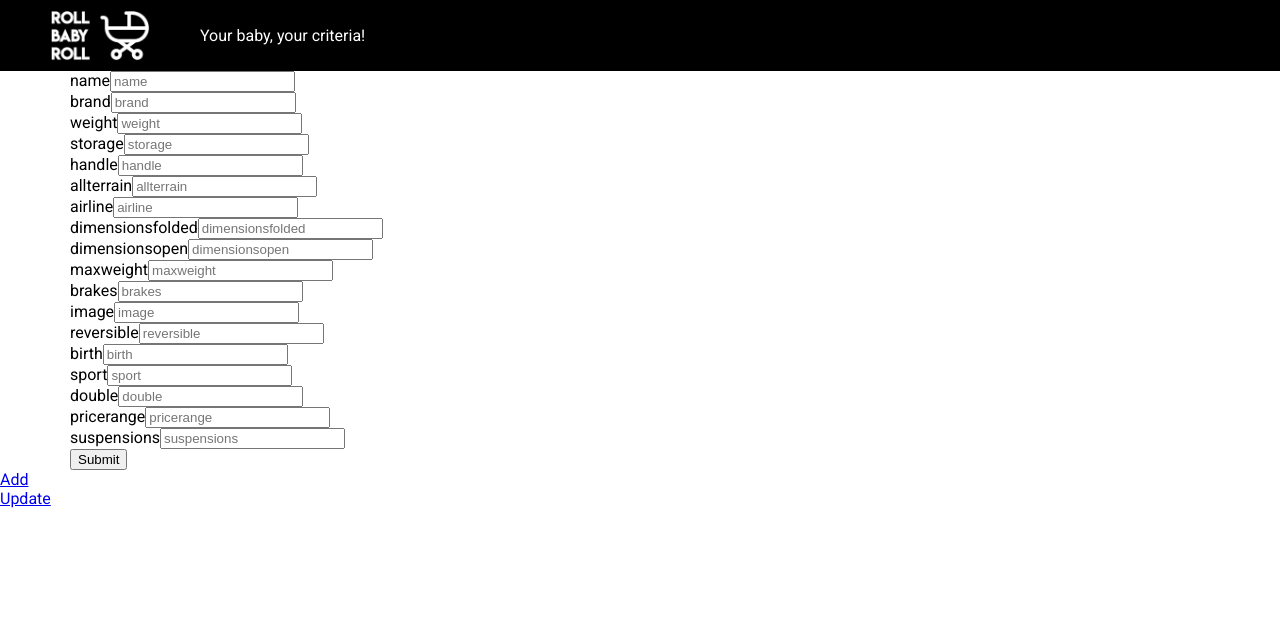
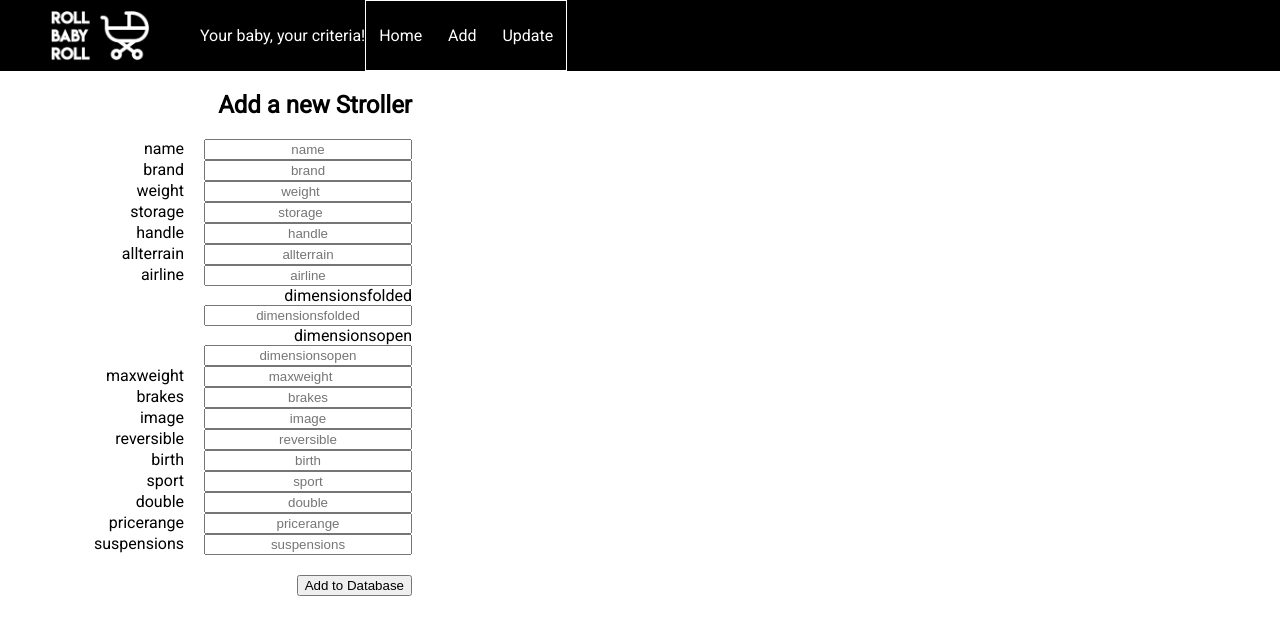
Before and after one commit to Thibault-d/RollBabyRoll-Front, a React (Create React App) app: page /add in a window 1280 px wide. Shown: the top 634 px of the page. Built offline with nearby package versions, Linux system fonts and the light colour scheme.

Commit message:
Added firebase to git ignore, created detail view and API route

```diff
--- a/package.json
+++ b/package.json
@@ -7,6 +7,7 @@
     "@testing-library/react": "^9.5.0",
     "@testing-library/user-event": "^7.2.1",
     "axios": "^0.19.2",
+    "firebase": "^7.14.4",
     "react": "^16.13.1",
     "react-dom": "^16.13.1",
     "react-router-dom": "^5.1.2",
--- a/src/App.css
+++ b/src/App.css
@@ -127,3 +127,22 @@ body {
   cursor: pointer;
   /* Cursor on hover */
 }
+
+.Form{
+  width: 30%;
+  text-align: right;
+}
+
+.Inputs{
+  margin-left: 20px;
+  width: 200px;
+  text-align: center;
+}
+
+.Submit-button {
+  margin-top: 20px;
+}
+
+.Update {
+  margin-top: 50px;
+}
--- a/src/App.js
+++ b/src/App.js
@@ -1,13 +1,12 @@
 import React from "react";
-import { Link, Route, Switch } from "react-router-dom";
+import { Route, Switch } from "react-router-dom";
 import "./App.css";
-
 
 import Strollers from "./views/Strollers";
 import AddStrollers from "./views/AddStroller";
 import UpdateStroller from "./views/UpdateStroller";
 import Header from "./components/Header/Header";
-
+import Detail from "./views/Detail";
 function App() {
   return (
     <div className="App">
@@ -17,10 +16,10 @@ function App() {
           <Route exact path="/" component={Strollers} />
           <Route exact path="/add" component={AddStrollers} />
           <Route exact path="/update" component={UpdateStroller} />
+          <Route path="/detail:id" component={Detail} />
         </Switch>
       </div>
-      <Link to="/add"> Add</Link> <br />
-      <Link to="/update"> Update</Link>
+
     </div>
   );
 }
--- a/src/components/Header/Header.css
+++ b/src/components/Header/Header.css
@@ -9,9 +9,21 @@
 }
 
 p {
-    display:flex;
+  display: flex;
   align-items: center;
   margin-left: 50px;
   color: white;
+}
 
+.Menu {
+  display: flex;
+  align-items: center;
+  justify-content: space-around;
+  width: 200px;
+  border: solid white 1px;
 }
+
+.Link {
+  text-decoration: none;
+  color: white;
+}
--- a/src/components/Header/Header.js
+++ b/src/components/Header/Header.js
@@ -1,5 +1,6 @@
 import React, { Component } from "react";
 import "./Header.css";
+import { Link } from "react-router-dom";
 
 class Header extends Component {
   render() {
@@ -7,6 +8,11 @@ class Header extends Component {
       <div className="Header-container">
         <img src="../../../logo-2.png" alt="logo"></img>
         <p>Your baby, your criteria!</p>
+        <div className="Menu">
+        <Link className="Link" to="/"> Home</Link>
+          <Link className="Link" to="/add"> Add</Link>
+          <Link className="Link" to="/update"> Update</Link>
+        </div>
       </div>
     );
   }
--- a/src/index.js
+++ b/src/index.js
@@ -10,6 +10,7 @@ ReactDOM.render(
     <App />
   </Router>,
   document.getElementById("root")
+
 );
 
 // If you want your app to work offline and load faster, you can change
--- a/src/services/strollers.js
+++ b/src/services/strollers.js
@@ -8,6 +8,10 @@ class ApiClient {
   }
   getAllStrollers() {
     return this.apiClient.get("/strollers");
+  }
+
+  getOneStroller(id) {
+    return this.apiClient.get("/strollers/detail", id);
   }
 
   createStroller(body) {
--- /dev/null
+++ b/src/views/Detail.js
@@ -0,0 +1,44 @@
+import React, { Component } from "react";
+import apiClient from "../services/Strollers";
+
+class Detail extends Component {
+  state = {
+    stroller: {},
+  };
+
+
+  loadStrollers = () => {
+    let id = this.props.match.params.id.replace(":", "");
+    apiClient
+      .getOneStroller(id)
+      .then((response) => {
+        this.setState({
+          stroller: response.data,
+        });
+      })
+      .catch((err) => {
+        console.log(err);
+      });
+  };
+
+
+  componentDidMount() {
+    this.loadStrollers();
+  }
+
+  renderStroller = () => {
+      let stroller = this.state.stroller
+
+      let keys = Object.keys(stroller)
+      let values = Object.values(stroller)
+
+      console.log(keys, values)
+
+  };
+
+  render() {
+    return <div> {this.renderStroller()}</div>;
+  }
+}
+
+export default Detail;
--- a/src/views/UpdateStroller.js
+++ b/src/views/UpdateStroller.js
@@ -52,6 +52,7 @@ export default class UpdateStroller extends Component {
             <div key={index}>
               <label>{key}</label>
               <input
+              className = "Inputs"
                 type="text"
                 name={key}
                 value={value}
@@ -88,13 +89,15 @@ export default class UpdateStroller extends Component {
   render() {
     return (
       <div>
-        <div>
-          <label htmlFor="strollers">Choose a Stroller to update:</label>
+        <div className="Update">
+          <h2>Choose a Stroller to update:</h2>
           <select onChange={this.strollerToUpdate}>
             {this.generateList()}
           </select>
+          <div className="Form">
           {this.renderStroller()}
-          <input type="submit" value="Update" onClick={this.handleClick} />
+          </div>
+          <input className="Submit-button" type="submit" value="Update" onClick={this.handleClick} />
         </div>
       </div>
     );
--- a/src/views/addStroller.js
+++ b/src/views/addStroller.js
@@ -98,8 +98,8 @@ export default class addStrollers extends Component {
     return Object.keys(this.state).map((item, index) => {
       return (
         <div key={index}>
-          <label>{item}</label>
-          <input
+          <label className="Labels">{item}</label>
+          <input className="Inputs"
             type={this.inputType(item)}
             step="0.1"
             name={item}
@@ -113,10 +113,11 @@ export default class addStrollers extends Component {
 
   render() {
     return (
-      <div>
+      <div className="Form">
+        <h2>Add a new Stroller</h2>
         <form onSubmit={this.handleSubmit}>
           {this.generateForm()}
-          <input type="submit" />
+          <input className="Submit-button" type="submit" value="Add to Database"/>
         </form>
       </div>
     );
--- a/src/views/strollers.js
+++ b/src/views/strollers.js
@@ -1,5 +1,6 @@
 import React, { Component } from "react";
 import apiClient from "../services/Strollers.js";
+import { Link } from "react-router-dom";
 
 export default class Strollers extends Component {
   state = {
@@ -146,6 +147,9 @@ export default class Strollers extends Component {
             <div>{item.allterrain}</div>
             <div>{item.airline}</div>
             <div>{item.double}</div>
+            <Link to={`/detail:${item._id}`}>
+              <input type="button" value="More details" />
+            </Link>
           </div>
         );
       });
```
Also changed, not shown: database.rules.json (added, +7 -0 lines), 1 other file (tests, documents, lock files or other folders). Lines whose indentation alone changed are shown as unchanged.
